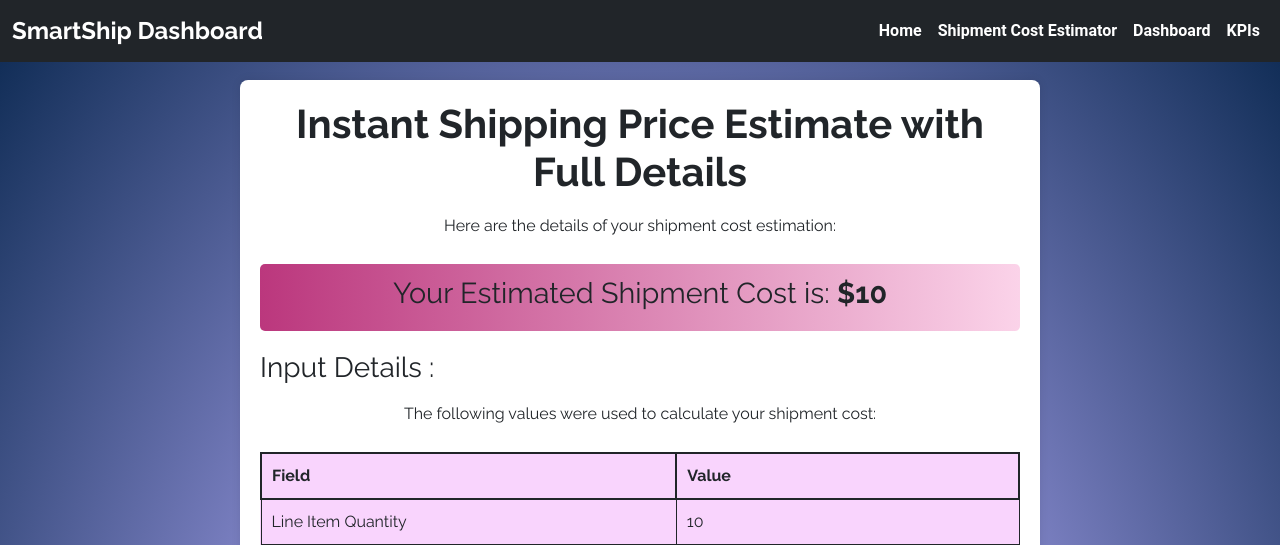
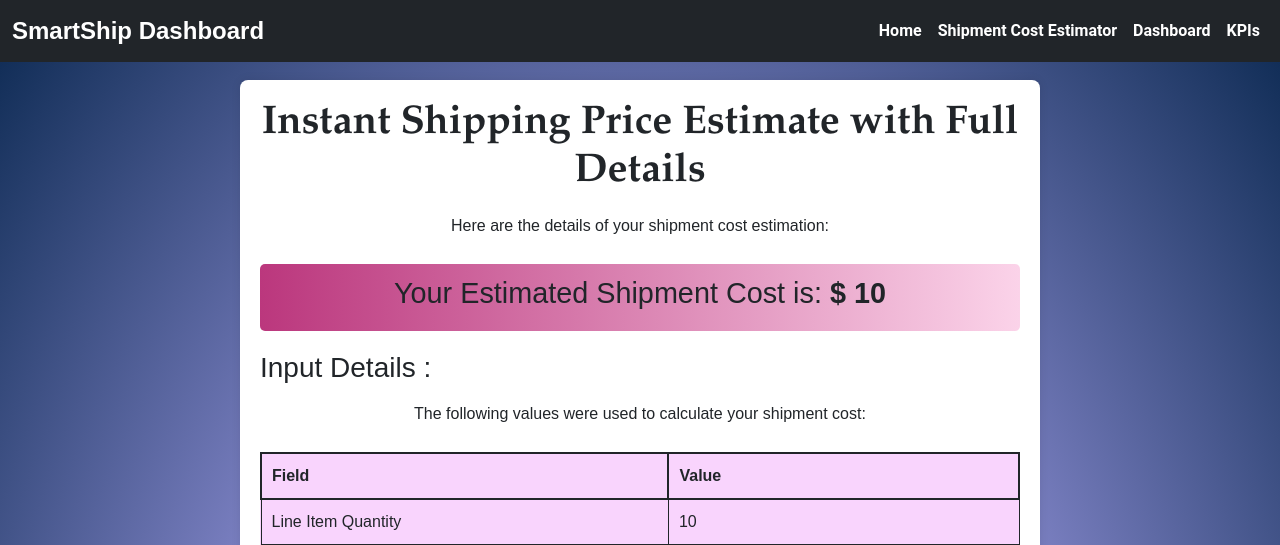
Before and after one commit to rashmiKumari03/Shipment-Price-Prediction, a FastAPI app: template templates/prediction_result.html in a window 1280 px wide. Shown: the top 545 px of the page. Run offline with FastAPI, Linux system fonts and the light colour scheme; the template is opened without the code that fills it: most values are stand-ins (such as "Sample title", 1, 10 or a date in 2020); parts of the project's set-up code (start-up, migrations or seed data) failed here and were passed over.

Commit message:
updated the prediction_result.html

```diff
--- a/templates/prediction_result.html
+++ b/templates/prediction_result.html
@@ -5,7 +5,7 @@
     <meta name="viewport" content="width=device-width, initial-scale=1.0">
     <title>Prediction Result</title>
     <link href="https://cdn.jsdelivr.net/npm/bootstrap@5.3.0/dist/css/bootstrap.min.css" rel="stylesheet">
-    <link href="https://fonts.googleapis.com/css2?family=Raleway:wght@300;400;700&display=swap" rel="stylesheet">
+
     <style>
         body {
             background: radial-gradient(rgba(163, 156, 241, 0.9) 30%, rgb(10, 40, 80) 100%);
@@ -61,18 +61,22 @@
         }
 
         h1 {
-            font-family: 'Raleway', sans-serif;
+            font-family: 'Garamond', serif;
             font-size: 2.5rem;
             font-weight: 700;
             text-align: center;
+            font-variant-numeric: tabular-nums;
         }
 
         h2 {
-            font-family: 'Raleway', sans-serif;
+            font-family: 'Arial', sans-serif;
             font-size: 1.8rem;
             font-weight: 400;
             text-align: center;
+            font-variant-numeric: tabular-nums;
         }
+
+
 
 
         .result-card {
@@ -164,7 +168,7 @@
         <h1>Instant Shipping Price Estimate with Full Details</h1>
         <p>Here are the details of your shipment cost estimation:</p>
         <div class="result-card">
-            <h2>Your Estimated Shipment Cost is: <strong>${{ cost_value }}</strong></h2>
+            <h2>Your Estimated Shipment Cost is: <strong>$ {{ cost_value }}</strong></h2>
         </div>
         <h3>Input Details :</h3>
         <p>The following values were used to calculate your shipment cost:</p>
@@ -180,15 +184,15 @@
                 </tr>
                 <tr>
                     <td>Line Item Value</td>
-                    <td>${{ line_item_value }}</td>
+                    <td>$ {{ line_item_value }}</td>
                 </tr>
                 <tr>
                     <td>Pack Price</td>
-                    <td>${{ pack_price }}</td>
+                    <td>$ {{ pack_price }}</td>
                 </tr>
                 <tr>
                     <td>Unit Price</td>
-                    <td>${{ unit_price }}</td>
+                    <td>$ {{ unit_price }}</td>
                 </tr>
                 <tr>
                     <td>Weight</td>
@@ -196,11 +200,11 @@
                 </tr>
                 <tr>
                     <td>Freight Cost</td>
-                    <td>${{ freight_cost }}</td>
+                    <td>$ {{ freight_cost }}</td>
                 </tr>
                 <tr>
-                    <td>Line Item Insurance</td>
-                    <td>${{ line_item_insurance }}</td>
+                    <td>Line Item Insurance </td>
+                    <td>$ {{ line_item_insurance}}</td>
                 </tr>
                 <tr>
                     <td>Country</td>
```
